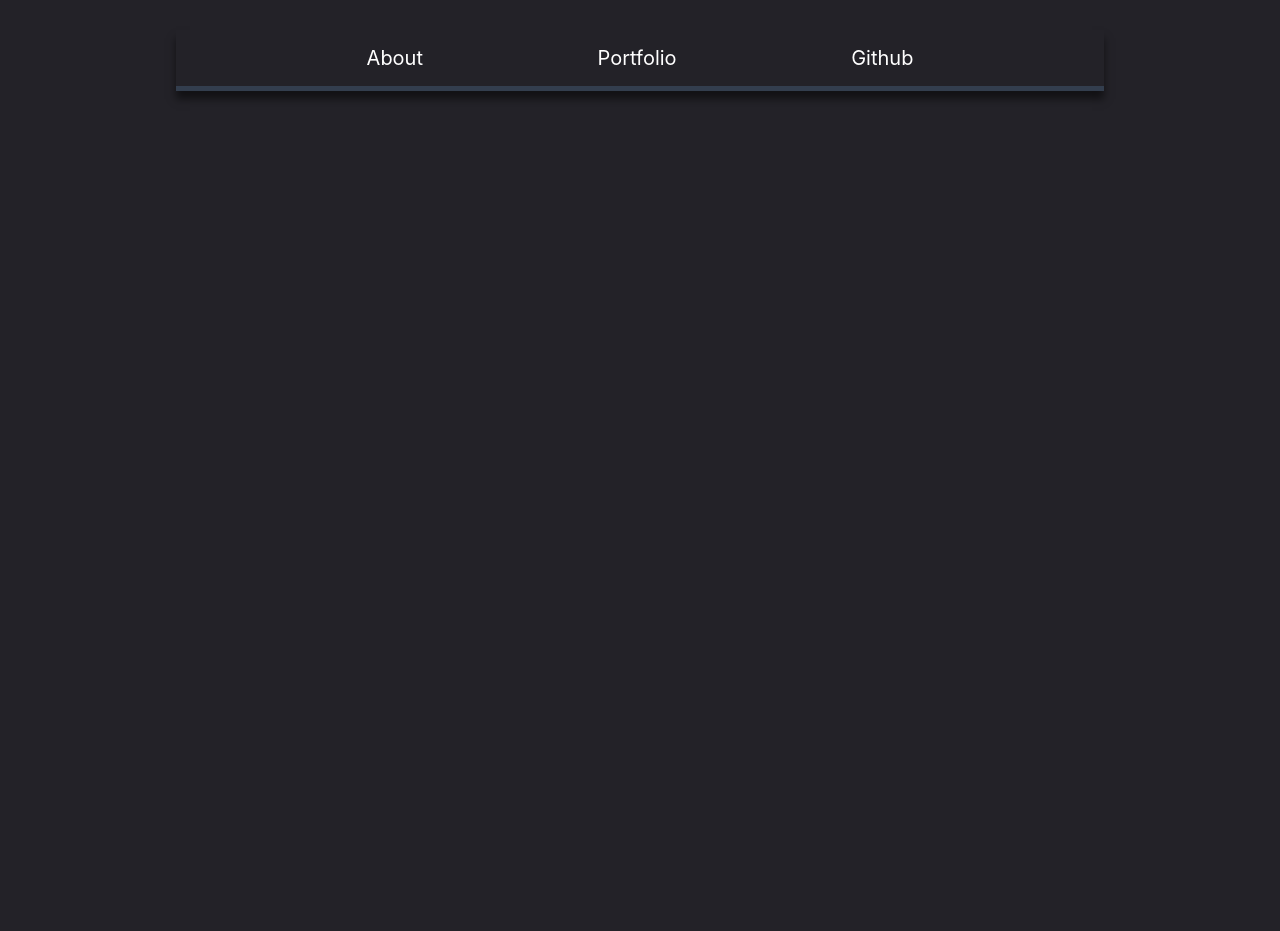
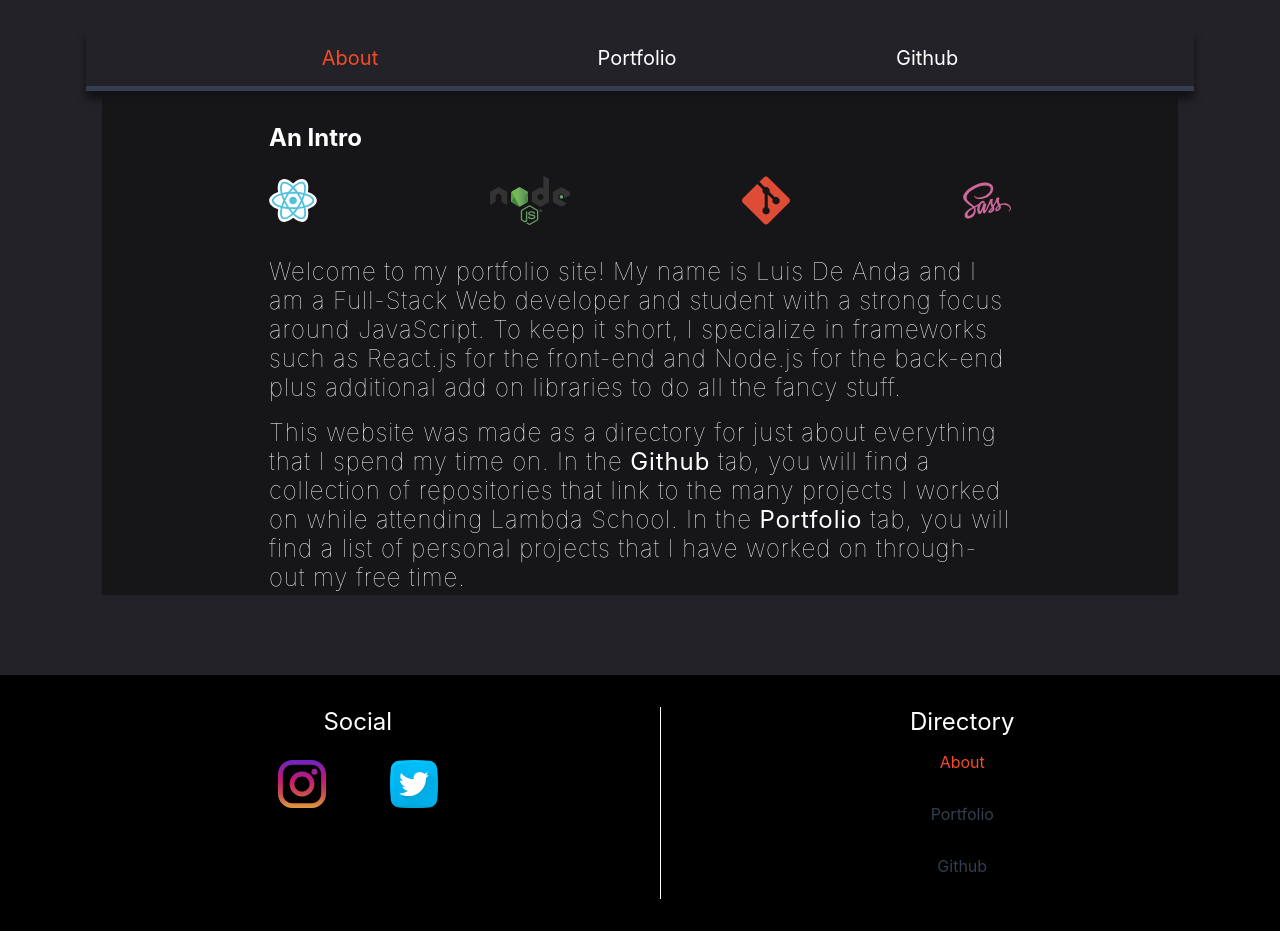
Before and after one commit to Luis1D/Luis1d.github.io, a React app in the folder blog-template/: page / in a window 1280 px wide. Shown: the part 347-1278 px from the top of the page. Before the commit the page ends 800 px from the top, so only its background shows below. Built offline with nearby package versions, Linux system fonts and the light colour scheme.

Commit message:
navigation updated

```diff
--- a/blog-template/src/App.js
+++ b/blog-template/src/App.js
@@ -1,4 +1,5 @@
 import React from 'react';
+import { Route, Switch } from 'react-router-dom';
 import './scss/App.scss';
 
 import Intro from './components/Intro';
@@ -7,7 +8,7 @@ import Github from './components/Github';
 import Portfolio from './components/Portfolio';
 import Blog from './components/Blog';
 import About from './components/About';
-import { Route, Switch } from 'react-router-dom';
+import Footer from './components/Footer';
 
 function App() {
   return (
@@ -15,11 +16,12 @@ function App() {
     <Intro />
     <Nav />
     <Switch>
-      <Route path="/About" component={About}/>
+      <Route path="/" exact component={About}/>
       <Route path="/Github" exact component={Github}/>
       <Route path="/Portfolio" component={Portfolio}/>
       {/* <Route path="/Blog" component={Blog}/> */}
     </Switch>
+    <Footer />
     </div>
   );
 }
--- /dev/null
+++ b/blog-template/src/components/Footer.js
@@ -0,0 +1,30 @@
+import React from 'react';
+import { NavLink } from 'react-router-dom';
+
+const Footer = () => {
+    return (
+        <div className="footer">
+            <ul className="footer-ul">
+            <div className="list-container">
+                <span className="footer-head">Social</span>
+                <div className="icon-container">
+                    <img src={require("../assets/instagram.svg")} className="social-icon" />
+                    <img src={require("../assets/twitter.svg")} className="social-icon" />
+                </div>
+                {/* <div>Icons made by <a href="https://www.flaticon.com/authors/freepik" title="Freepik">Freepik</a> from <a href="https://www.flaticon.com/"             title="Flaticon">www.flaticon.com</a> is licensed by <a href="http://creativecommons.org/licenses/by/3.0/"             title="Creative Commons BY 3.0" target="_blank">CC 3.0 BY</a></div> */}
+                {/* <div>Icons made by <a href="https://www.flaticon.com/authors/freepik" title="Freepik">Freepik</a> from <a href="https://www.flaticon.com/"             title="Flaticon">www.flaticon.com</a> is licensed by <a href="http://creativecommons.org/licenses/by/3.0/"             title="Creative Commons BY 3.0" target="_blank">CC 3.0 BY</a></div> */}
+            </div>
+            <div className="footer-spacer"></div>
+            <div className="list-container">
+                <span className="footer-head">Directory</span>
+                <li className="f-nav-item"><NavLink exact to="/" className="footer-link" activeStyle={{color: '#F64B29'}}>About</NavLink></li>
+                <li className="f-nav-item"><NavLink to="/Portfolio/" className="footer-link" activeStyle={{color: '#F64B29'}}>Portfolio</NavLink></li>
+                {/* <li className="nav-item"><NavLink to="/Blog/" activeStyle={{color: '#F64B29'}}>Blog</NavLink></li> */}
+                <li className="f-nav-item"><NavLink to="/Github/" className="footer-link" activeStyle={{color: '#F64B29'}}>Github</NavLink></li>
+            </div>
+            </ul>
+        </div>
+    )
+}
+
+export default Footer;
--- a/blog-template/src/components/Github.js
+++ b/blog-template/src/components/Github.js
@@ -1,4 +1,4 @@
-import React, { useState, useEffect } from 'react';
+import React from 'react';
 import GithubCard from './GithubCard';
 import axios from 'axios';
 
--- a/blog-template/src/components/Nav.js
+++ b/blog-template/src/components/Nav.js
@@ -5,7 +5,7 @@ const Nav = () => {
     return (
         <div className="nav">
             <nav>
-                <li className="nav-item"><NavLink to="/About/" activeStyle={{color: '#F64B29'}}>About</NavLink></li>
+                <li className="nav-item"><NavLink exact to="/" activeStyle={{color: '#F64B29'}}>About</NavLink></li>
                 <li className="nav-item"><NavLink to="/Portfolio/" activeStyle={{color: '#F64B29'}}>Portfolio</NavLink></li>
                 {/* <li className="nav-item"><NavLink to="/Blog/" activeStyle={{color: '#F64B29'}}>Blog</NavLink></li> */}
                 <li className="nav-item"><NavLink to="/Github/" activeStyle={{color: '#F64B29'}}>Github</NavLink></li>
--- a/blog-template/src/scss/App.scss
+++ b/blog-template/src/scss/App.scss
@@ -3,6 +3,7 @@
 @import 'github';
 @import 'portfolio';
 @import 'about';
+@import 'footer';
 
 /* GLOBAL */
 .App {
@@ -22,10 +23,14 @@ button {
     cursor: pointer;
   }
 }
+li {
+  list-style: none;
+}
 .display-item {
-    margin-bottom: 2rem;
+    padding: .5rem 0 1rem 0;
+    margin-bottom: 5rem;
     height: 30rem;
     overflow: scroll;
     background-color: #141316dc;
-    max-width: 69%;
+    width: 84%;
 }
--- /dev/null
+++ b/blog-template/src/scss/_footer.scss
@@ -0,0 +1,42 @@
+.footer {
+    height: 20%;
+    background-color: #000;
+    padding: 1rem;
+}
+.footer-ul {
+    display: flex;
+    justify-content: space-between;
+}
+.list-container {
+    width: 40%;
+    height: 12rem;
+    margin: 0 auto;
+
+    .icon-container {
+        max-width: 10rem;
+    }
+}
+.footer-head {
+    color: #fff;
+    font-size: 1.5rem;
+    padding-bottom: .25rem;
+}
+.footer-link {
+    color: #333E4E;
+
+    &:hover {
+        color: #fff;
+        transition: .25s ease;
+    }
+}
+.footer-spacer {
+    background-color: #fff;
+    max-height: 20rem;
+    width: 1px;
+}
+.f-nav-item {
+    padding: 1rem;
+}
+.social-icon {
+    width: 3rem;
+}
--- a/blog-template/src/scss/_nav.scss
+++ b/blog-template/src/scss/_nav.scss
@@ -1,6 +1,6 @@
 /* NAV COMPONENT */
 .nav {
-  width: 70%;
+  max-width: 84%;
   margin: 0 auto;
   padding: 1rem;
   border-bottom: 5px solid #333E4E;
```
Also changed, not shown: blog-template/src/components/About.js (+9 -2 lines), blog-template/src/assets/instagram.svg (added), blog-template/src/assets/twitter.svg (added).
